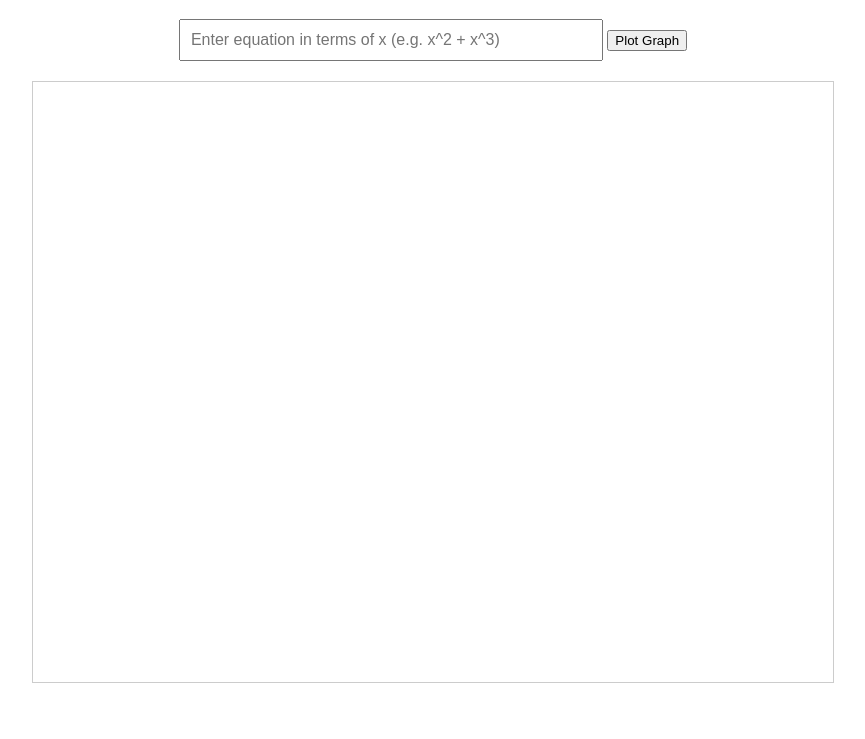
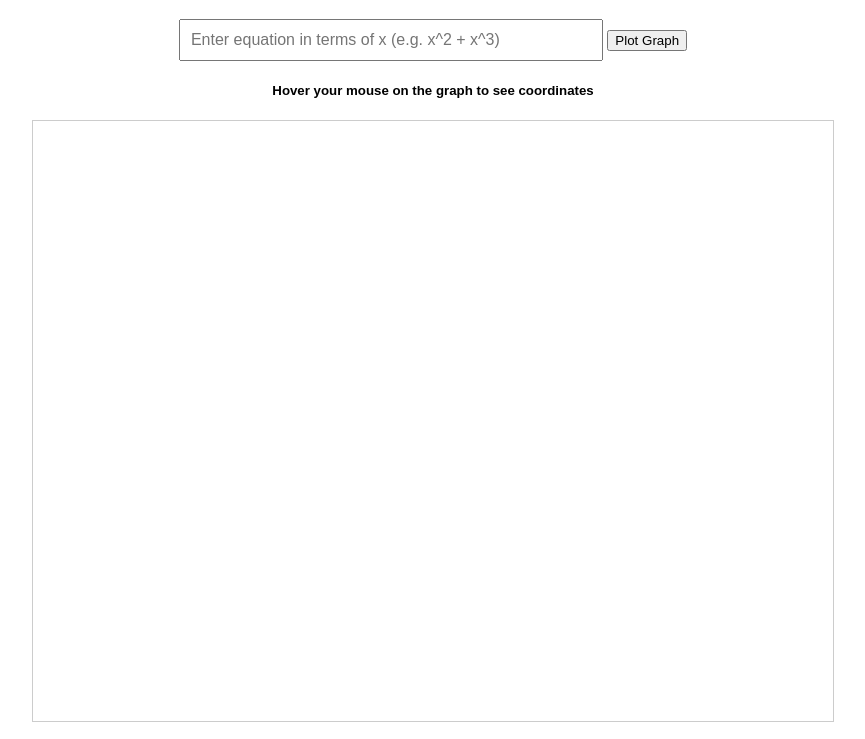
Before and after one commit to samchan1150/Graphic-Calculator, a plain HTML site: page index.html in a window 1280 px wide. Shown: the part 61-800 px from the top of the page, without its empty margins (207-1072 px from the left). Drawn offline with nearby package versions, Linux system fonts and the light colour scheme.

Commit message:
Added instructions

```diff
--- a/index.html
+++ b/index.html
@@ -36,6 +36,8 @@
         <button onclick="drawGraph()">Plot Graph</button>
     </div>
 
+    <h5> Hover your mouse on the graph to see coordinates </h5>
+
     <canvas id="graphCanvas" width="800" height="600"></canvas>
 
     <!-- Include the JavaScript code -->
```
